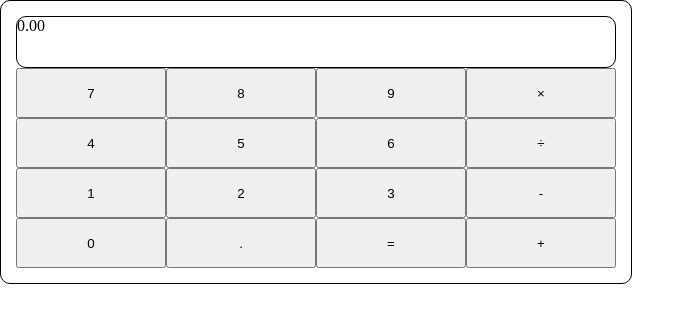
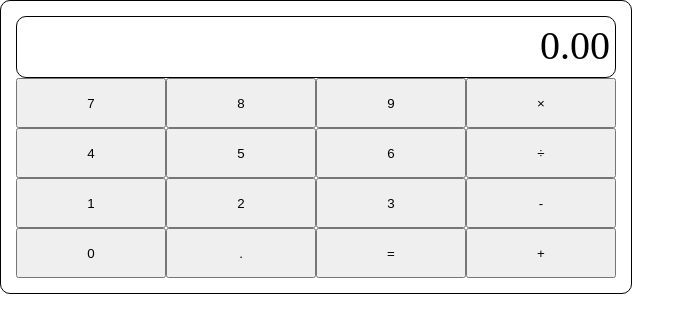
Before and after one commit to ChewingTabasco/calculator, a plain HTML site: page index.html in a window 1280 px wide. Shown: the whole page, without its empty margins (0-695 px from the left). Drawn offline with Linux system fonts and the light colour scheme.

Commit message:
Edit display style

```diff
--- a/style.css
+++ b/style.css
@@ -14,6 +14,10 @@
   border: 1px solid black;
   border-radius: 10px;
   height: 50px;
+  padding: 5px;
+
+  font-size: 40px;
+  text-align: right;
 }
 
 #btn-container {
```
